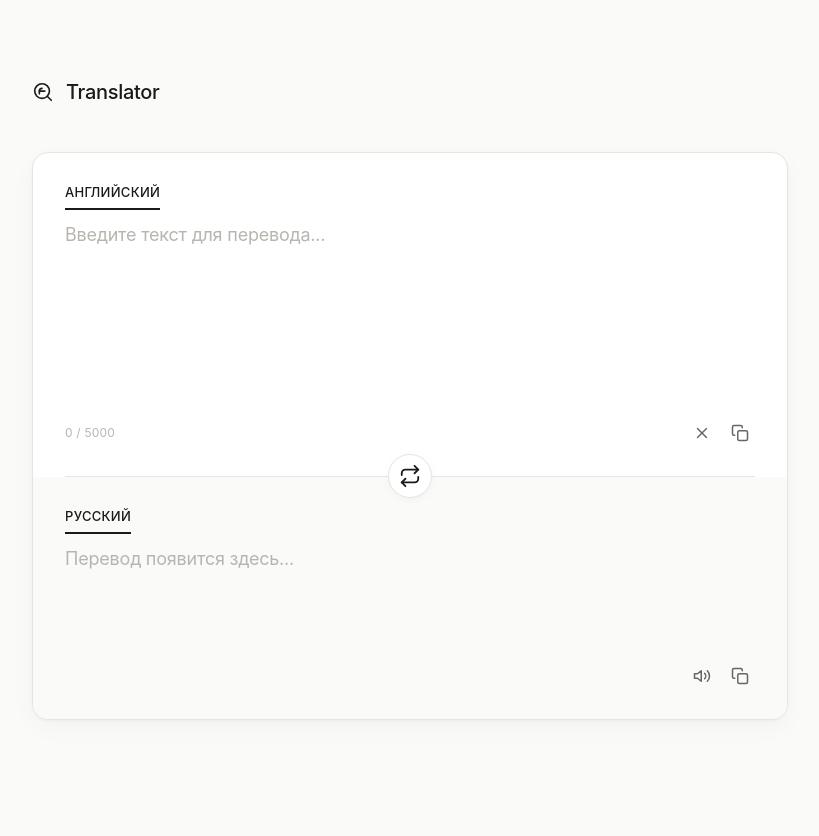
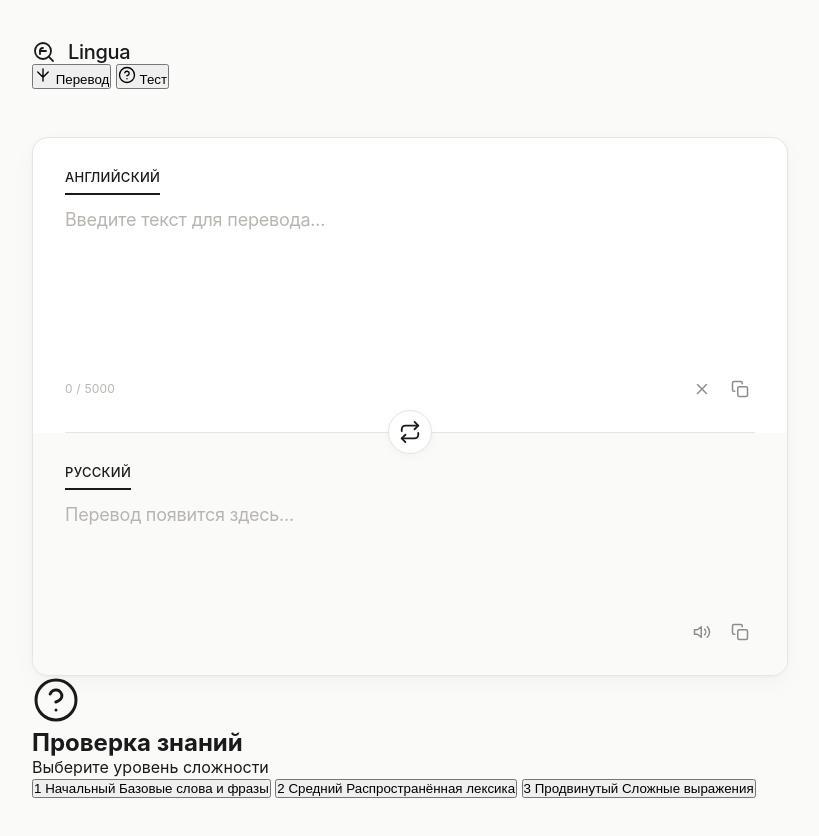
Before and after one commit to hous8281xfdv/snosser-, a plain HTML site: page index.html in a window 1280 px wide. Shown: the whole page, without its empty margins (230-1049 px from the left). Before the commit the page ends 800 px from the top, so only its background shows below. Drawn offline with Linux system fonts and the light colour scheme.

Commit message:
Update index.html

```diff
--- a/index.html
+++ b/index.html
@@ -3,41 +3,58 @@
 <head>
     <meta charset="UTF-8">
     <meta name="viewport" content="width=device-width, initial-scale=1.0">
-    <title>Переводчик</title>
+    <title>Lingua</title>
     <link rel="stylesheet" href="style.css">
 </head>
 <body>
     <div class="container">
         <header class="header">
             <div class="logo">
-                <svg width="22" height="22" viewBox="0 0 24 24" fill="none" stroke="#1a1a1a" stroke-width="1.8" stroke-linecap="round" stroke-linejoin="round">
+                <svg width="24" height="24" viewBox="0 0 24 24" fill="none" stroke="#1a1a1a" stroke-width="1.8" stroke-linecap="round" stroke-linejoin="round">
                     <circle cx="11" cy="11" r="8"/>
                     <path d="M21 21l-4.35-4.35"/>
                     <path d="M11 8a3 3 0 0 0-3 3v3"/>
                     <path d="M8 11h6"/>
                 </svg>
-                <span>Translator</span>
+                <span>Lingua</span>
             </div>
+            <nav class="nav">
+                <button class="nav-btn active" data-tab="translator">
+                    <svg width="18" height="18" viewBox="0 0 24 24" fill="none" stroke="currentColor" stroke-width="1.8" stroke-linecap="round" stroke-linejoin="round">
+                        <path d="M5 8l6 6M19 8l-6 6M12 4v16"/>
+                    </svg>
+                    Перевод
+                </button>
+                <button class="nav-btn" data-tab="quiz">
+                    <svg width="18" height="18" viewBox="0 0 24 24" fill="none" stroke="currentColor" stroke-width="1.8" stroke-linecap="round" stroke-linejoin="round">
+                        <circle cx="12" cy="12" r="10"/>
+                        <path d="M9.09 9a3 3 0 0 1 5.83 1c0 2-3 3-3 3"/>
+                        <line x1="12" y1="17" x2="12.01" y2="17"/>
+                    </svg>
+                    Тест
+                </button>
+            </nav>
         </header>
 
         <main class="main">
+            <section id="translatorSection" class="section active">
                 <div class="translator-card">
                     <div class="input-section">
                         <div class="language-selector">
-                        <span class="lang active">Английский</span>
+                            <span class="lang active" id="sourceLangLabel">Английский</span>
                         </div>
-                    <textarea id="sourceText" class="text-input" placeholder="Введите текст для перевода..." rows="6"></textarea>
+                        <textarea id="sourceText" class="text-input" placeholder="Введите текст для перевода..." rows="5"></textarea>
                         <div class="input-footer">
                             <span class="char-count"><span id="charCount">0</span> / 5000</span>
                             <div class="input-actions">
                                 <button id="clearBtn" class="icon-btn" title="Очистить">
-                                <svg width="18" height="18" viewBox="0 0 24 24" fill="none" stroke="#666" stroke-width="2" stroke-linecap="round" stroke-linejoin="round">
+                                    <svg width="18" height="18" viewBox="0 0 24 24" fill="none" stroke="#8c8c8c" stroke-width="2" stroke-linecap="round" stroke-linejoin="round">
                                         <line x1="18" y1="6" x2="6" y2="18"/>
                                         <line x1="6" y1="6" x2="18" y2="18"/>
                                     </svg>
                                 </button>
                                 <button id="copySourceBtn" class="icon-btn" title="Копировать">
-                                <svg width="18" height="18" viewBox="0 0 24 24" fill="none" stroke="#666" stroke-width="2" stroke-linecap="round" stroke-linejoin="round">
+                                    <svg width="18" height="18" viewBox="0 0 24 24" fill="none" stroke="#8c8c8c" stroke-width="2" stroke-linecap="round" stroke-linejoin="round">
                                         <rect x="9" y="9" width="13" height="13" rx="2" ry="2"/>
                                         <path d="M5 15H4a2 2 0 0 1-2-2V4a2 2 0 0 1 2-2h9a2 2 0 0 1 2 2v1"/>
                                     </svg>
@@ -59,22 +76,22 @@
 
                     <div class="output-section">
                         <div class="language-selector">
-                        <span class="lang active">Русский</span>
+                            <span class="lang active" id="targetLangLabel">Русский</span>
                         </div>
-                    <div id="outputText" class="text-output" placeholder="Перевод">
+                        <div id="outputText" class="text-output">
                             <span class="placeholder-text">Перевод появится здесь...</span>
                         </div>
                         <div class="output-footer">
                             <span class="translation-info" id="translationInfo"></span>
                             <div class="output-actions">
                                 <button id="speakBtn" class="icon-btn" title="Озвучить">
-                                <svg width="18" height="18" viewBox="0 0 24 24" fill="none" stroke="#666" stroke-width="2" stroke-linecap="round" stroke-linejoin="round">
+                                    <svg width="18" height="18" viewBox="0 0 24 24" fill="none" stroke="#8c8c8c" stroke-width="2" stroke-linecap="round" stroke-linejoin="round">
                                         <polygon points="11 5 6 9 2 9 2 15 6 15 11 19 11 5"/>
                                         <path d="M19.07 4.93a10 10 0 0 1 0 14.14M15.54 8.46a5 5 0 0 1 0 7.07"/>
                                     </svg>
                                 </button>
                                 <button id="copyOutputBtn" class="icon-btn" title="Копировать">
-                                <svg width="18" height="18" viewBox="0 0 24 24" fill="none" stroke="#666" stroke-width="2" stroke-linecap="round" stroke-linejoin="round">
+                                    <svg width="18" height="18" viewBox="0 0 24 24" fill="none" stroke="#8c8c8c" stroke-width="2" stroke-linecap="round" stroke-linejoin="round">
                                         <rect x="9" y="9" width="13" height="13" rx="2" ry="2"/>
                                         <path d="M5 15H4a2 2 0 0 1-2-2V4a2 2 0 0 1 2-2h9a2 2 0 0 1 2 2v1"/>
                                     </svg>
@@ -83,6 +100,72 @@
                         </div>
                     </div>
                 </div>
+            </section>
+
+            <section id="quizSection" class="section">
+                <div class="quiz-card">
+                    <div id="quizStart" class="quiz-start">
+                        <div class="quiz-icon">
+                            <svg width="48" height="48" viewBox="0 0 24 24" fill="none" stroke="#1a1a1a" stroke-width="1.5" stroke-linecap="round" stroke-linejoin="round">
+                                <circle cx="12" cy="12" r="10"/>
+                                <path d="M9.09 9a3 3 0 0 1 5.83 1c0 2-3 3-3 3"/>
+                                <line x1="12" y1="17" x2="12.01" y2="17"/>
+                            </svg>
+                        </div>
+                        <h2 class="quiz-title">Проверка знаний</h2>
+                        <p class="quiz-subtitle">Выберите уровень сложности</p>
+                        <div class="difficulty-selector">
+                            <button class="difficulty-btn easy" data-level="1">
+                                <span class="diff-number">1</span>
+                                <span class="diff-label">Начальный</span>
+                                <span class="diff-desc">Базовые слова и фразы</span>
+                            </button>
+                            <button class="difficulty-btn medium" data-level="2">
+                                <span class="diff-number">2</span>
+                                <span class="diff-label">Средний</span>
+                                <span class="diff-desc">Распространённая лексика</span>
+                            </button>
+                            <button class="difficulty-btn hard" data-level="3">
+                                <span class="diff-number">3</span>
+                                <span class="diff-label">Продвинутый</span>
+                                <span class="diff-desc">Сложные выражения</span>
+                            </button>
+                        </div>
+                    </div>
+
+                    <div id="quizActive" class="quiz-active" style="display:none;">
+                        <div class="quiz-header">
+                            <div class="quiz-progress">
+                                <div class="progress-bar">
+                                    <div class="progress-fill" id="progressFill"></div>
+                                </div>
+                                <span class="progress-text" id="progressText">1 / 30</span>
+                            </div>
+                            <button id="quitQuizBtn" class="icon-btn" title="Выйти">
+                                <svg width="20" height="20" viewBox="0 0 24 24" fill="none" stroke="#8c8c8c" stroke-width="2" stroke-linecap="round" stroke-linejoin="round">
+                                    <line x1="18" y1="6" x2="6" y2="18"/>
+                                    <line x1="6" y1="6" x2="18" y2="18"/>
+                                </svg>
+                            </button>
+                        </div>
+                        <div class="question-block">
+                            <p class="question-text" id="questionText"></p>
+                            <div class="options-list" id="optionsList"></div>
+                        </div>
+                        <div class="quiz-actions">
+                            <button id="nextBtn" class="next-btn" disabled>Далее</button>
+                        </div>
+                    </div>
+
+                    <div id="quizResult" class="quiz-result" style="display:none;">
+                        <div class="result-icon" id="resultIcon"></div>
+                        <h2 class="result-title" id="resultTitle"></h2>
+                        <p class="result-score" id="resultScore"></p>
+                        <div class="result-details" id="resultDetails"></div>
+                        <button id="retryBtn" class="retry-btn">Пройти заново</button>
+                    </div>
+                </div>
+            </section>
         </main>
     </div>
 
```
Lines whose indentation alone changed are shown as unchanged.
